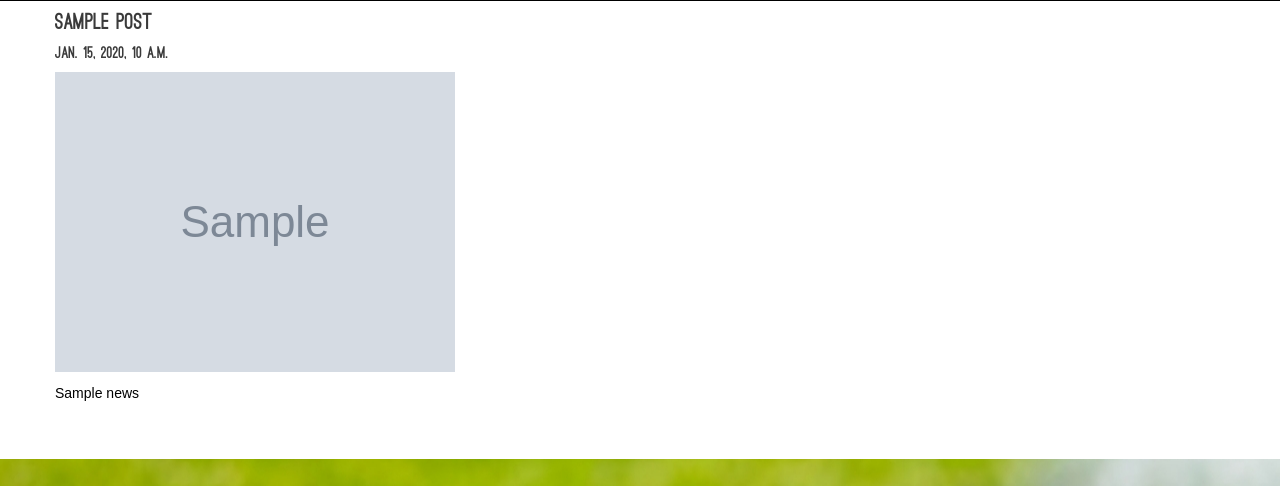
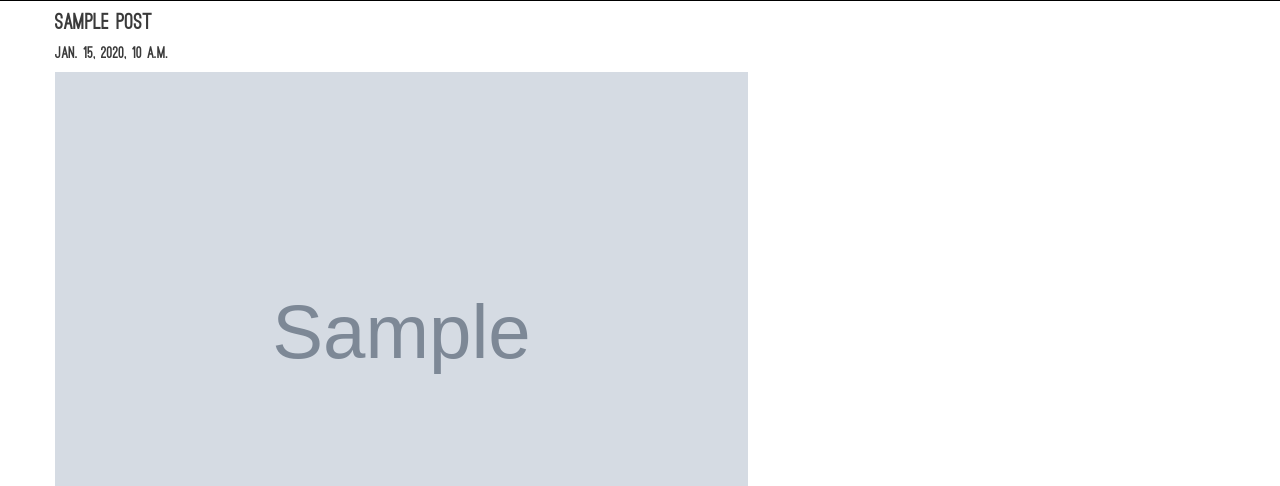
Before and after one commit to Davoboss1/JustFootball, a Django app: template news/templates/news/News_page.html in a window 1280 px wide. Shown: the part 576-1062 px from the top of the page. Run offline with Django 3.2, Linux system fonts and the light colour scheme; the template is opened without the code that fills it: most values are stand-ins (such as "Sample title", 1, 10 or a date in 2020); grey boxes marked "Sample" are stand-in pictures; some libraries are stand-ins or nearby versions.

Commit message:
Images Resized

```diff
--- a/news/templates/news/News_page.html
+++ b/news/templates/news/News_page.html
@@ -115,7 +115,7 @@
   			<h4> {{post.Title}}  </h4>
   			<h6> {{post.Date}} </h6>
 
-  		<img src="{{post.images}}" alt="JustFootball Image">
+  		<img class="news_images" src="{{post.images}}" alt="JustFootball Image">
 
   			<div class="posts" >
   		{{post.news  | safe | linebreaks }}
```
Also changed, not shown: home/views.py (+0 -22 lines).
